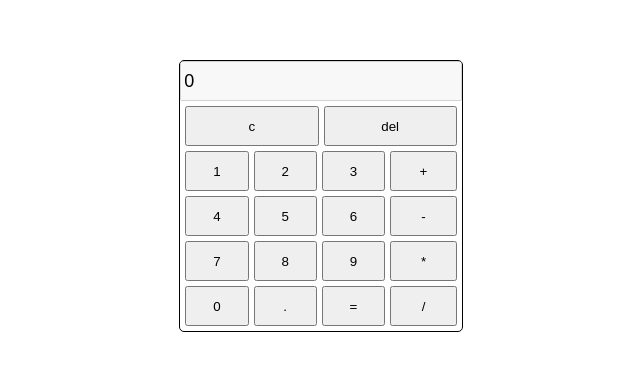
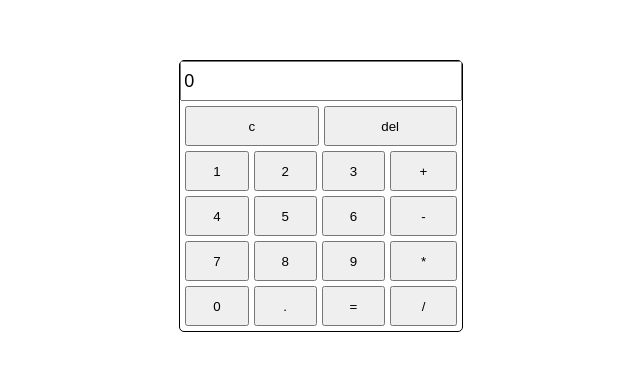
Before and after one commit to MuhRandy/odin-calculator, a plain HTML site: page index.html in a window 1280 px wide. Shown: the part 212-582 px from the top of the page, without its empty margins (319-959 px from the left). Drawn offline with Linux system fonts and the light colour scheme.

Commit message:
fix: change disabled input to readonly instead

```diff
--- a/index.html
+++ b/index.html
@@ -9,7 +9,7 @@
   </head>
   <body>
     <div class="calculator">
-      <input type="text" class="screen-panel" disabled />
+      <input type="text" class="screen-panel" readonly />
       <div class="button-panel">
         <div class="other"></div>
         <div>
--- a/style.css
+++ b/style.css
@@ -22,9 +22,8 @@ button {
   flex: calc(1 / 4 * 100%);
 }
 
-input:disabled {
+input {
   height: 40px;
-  color: black;
   font-size: large;
 }
 
```
